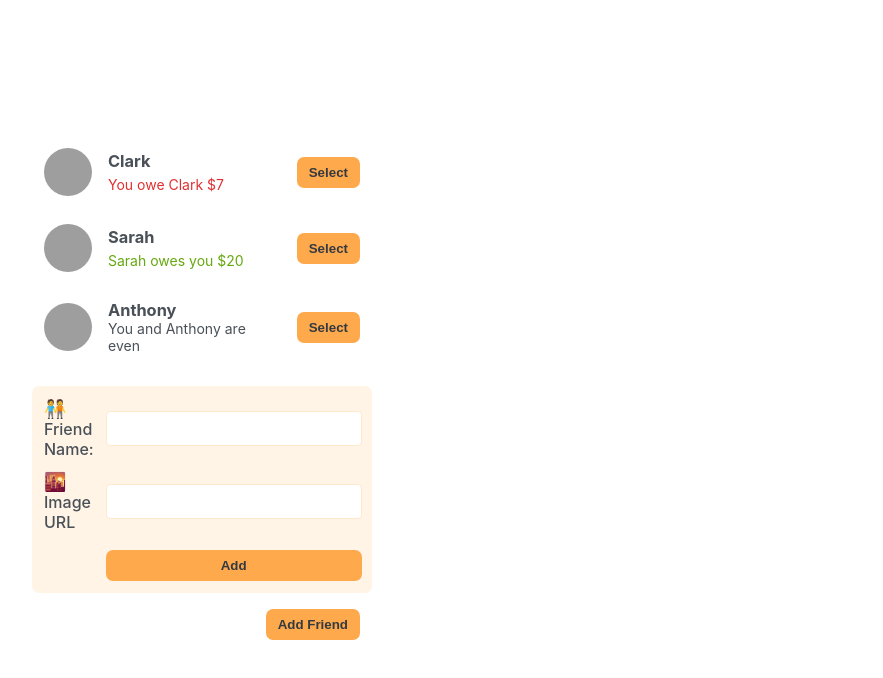
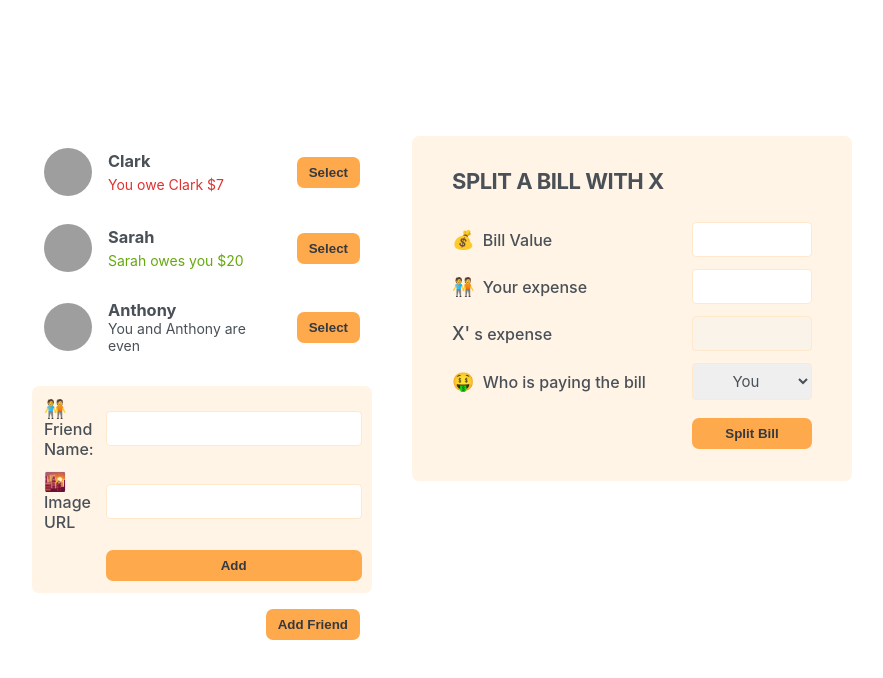
Before and after one commit to Aditya-Ghosh-27/eat-n-split, a React (Vite) app: page / in a window 1280 px wide. Shown: the top 678 px of the page, without its empty margins (198-1081 px from the left). Built offline with nearby package versions, Linux system fonts and the light colour scheme; grey boxes are pictures that could not be loaded.

Commit message:
static app: Bill split value ready

```diff
--- a/src/App.jsx
+++ b/src/App.jsx
@@ -29,6 +29,7 @@
         <FormAddFriend />
         <Button>Add Friend</Button>
       </div>
+      <FormSplitBill />
     </div>
   )
 }
@@ -81,3 +82,28 @@
     </form>
   )
 }
+
+function FormSplitBill(){
+  return (
+    <form className="form-split-bill">
+      <h2>Split a bill with X</h2>
+
+      <label>💰 Bill Value</label>
+      <input type="text" />
+
+      <label>🧑‍🤝‍🧑 Your expense</label>
+      <input type="text" />
+
+      <label>X's expense</label>
+      <input type="text" disabled/>
+
+      <label>🤑 Who is paying the bill</label>
+      <select>
+        <option value="user">You</option>
+        <option value="friend">X</option>
+      </select>
+
+      <Button>Split Bill</Button>
+    </form>
+  )
+}
```
